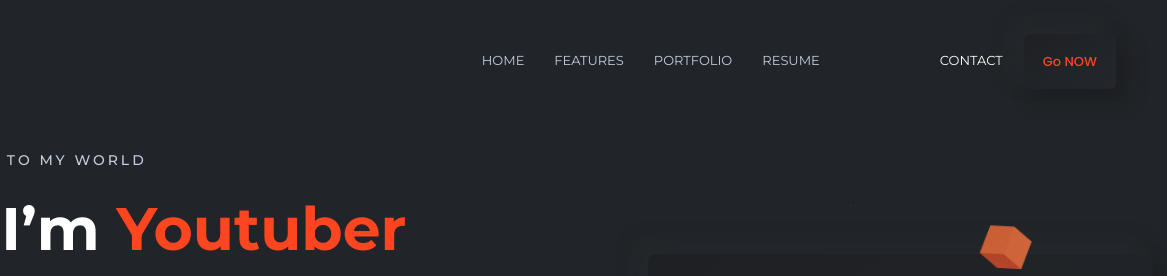
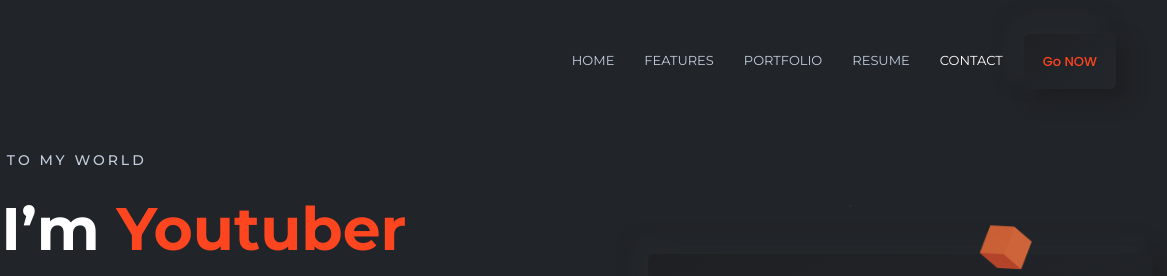
Before and after one commit to MichalTalaga17/MichalTalaga17.github.io, a plain HTML site: page index.html in a window 1280 px wide. Shown: the top 276 px of the page, 113-1280 px from the left. Drawn offline with Linux system fonts and the light colour scheme.

Commit message:
update nav

```diff
--- a/index.html
+++ b/index.html
@@ -46,9 +46,6 @@
                             <li class="nav-item"><a class="nav-link smoth-animation" href="#features">Features</a></li>
                             <li class="nav-item"><a class="nav-link smoth-animation" href="#portfolio">Portfolio</a></li>
                             <li class="nav-item"><a class="nav-link smoth-animation" href="#resume">Resume</a></li>
-                            <li class="nav-item"><a class="nav-link smoth-animation" href="#clients"></a></li>
-                            <li class="nav-item"><a class="nav-link smoth-animation" href="#pricing"></a></li>
-                            <li class="nav-item"><a class="nav-link smoth-animation" href="#blog"></a></li>
                             <li class="nav-item"><a class="nav-link smoth-animation" href="#contacts">Contact</a></li>
                         </ul>
                         <!-- End Mainmanu Nav -->
```
